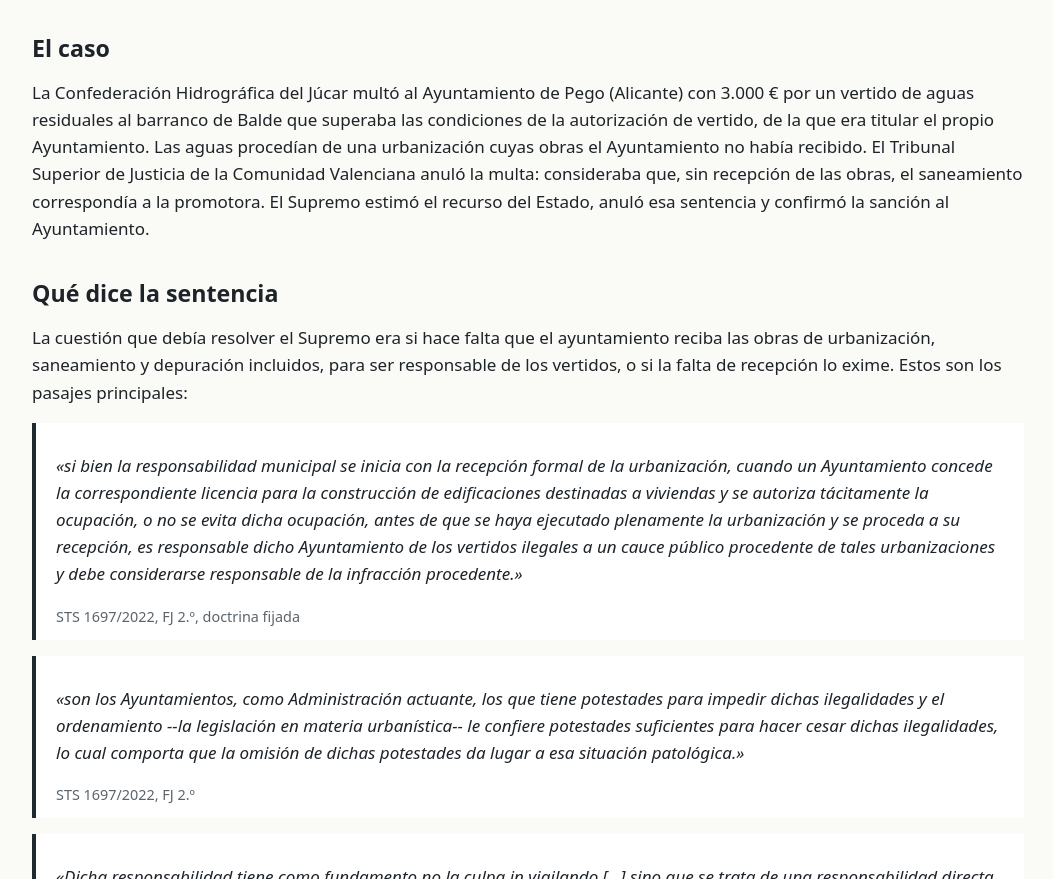
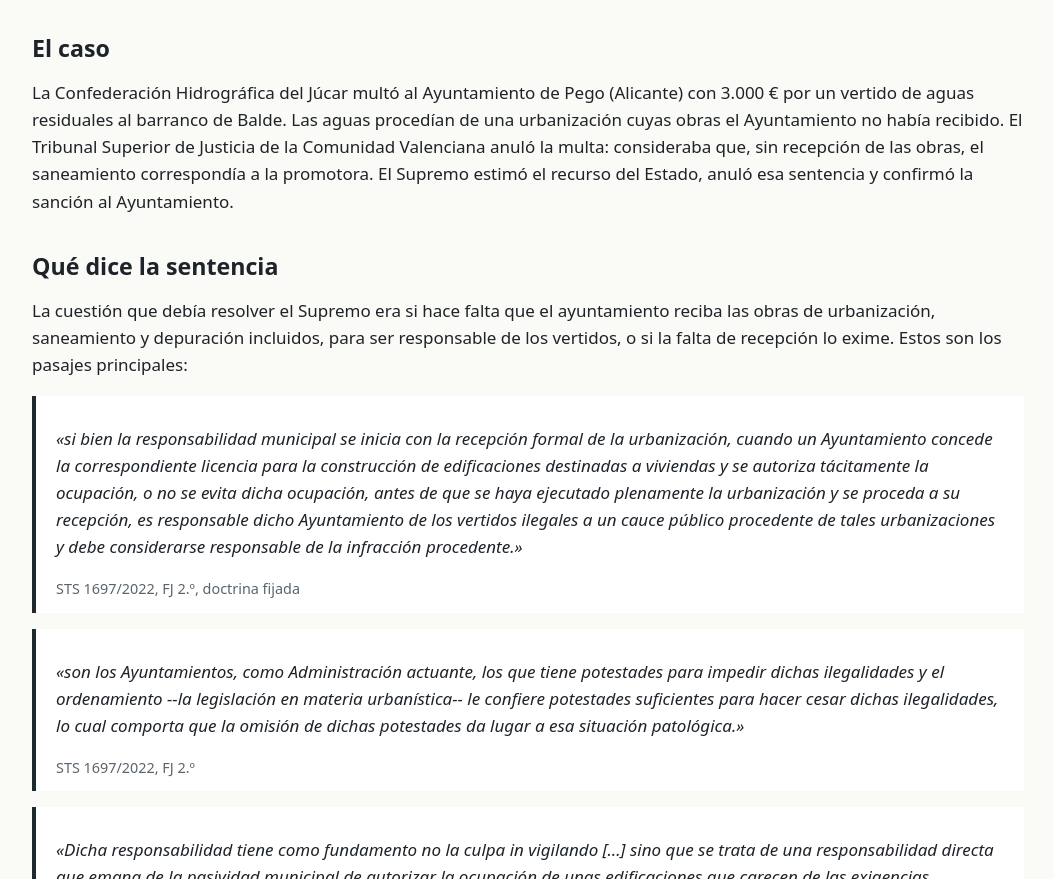
Before and after one commit to luisfdzs/vertidomos, a plain HTML site: page es/sentencia-supremo.html in a window 1280 px wide. Shown: the part 918-1797 px from the top of the page, without its empty margins (112-1165 px from the left). Drawn offline with Linux system fonts and the light colour scheme.

Commit message:
Trim discharge authorization detail from es Supreme Court page

```diff
--- a/es/sentencia-supremo.html
+++ b/es/sentencia-supremo.html
@@ -95,7 +95,7 @@
       <dt>Texto íntegro</dt><dd><a href="https://www.poderjudicial.es/search/AN/openDocument/e6308c5a94198154a0a8778d75e36f0d/20230119" target="_blank" rel="noopener">CENDOJ (Poder Judicial)</a> · <a href="https://www.poderjudicial.es/search/contenidos.action?action=accessToPDF&amp;publicinterface=true&amp;tab=AN&amp;reference=e6308c5a94198154a0a8778d75e36f0d&amp;encode=true&amp;optimize=20230119&amp;databasematch=AN" target="_blank" rel="noopener">PDF</a></dd>
     </dl>
     <h2>El caso</h2>
-    <p>La Confederación Hidrográfica del Júcar multó al Ayuntamiento de Pego (Alicante) con 3.000 € por un vertido de aguas residuales al barranco de Balde que superaba las condiciones de la autorización de vertido, de la que era titular el propio Ayuntamiento. Las aguas procedían de una urbanización cuyas obras el Ayuntamiento no había recibido. El Tribunal Superior de Justicia de la Comunidad Valenciana anuló la multa: consideraba que, sin recepción de las obras, el saneamiento correspondía a la promotora. El Supremo estimó el recurso del Estado, anuló esa sentencia y confirmó la sanción al Ayuntamiento.</p>
+    <p>La Confederación Hidrográfica del Júcar multó al Ayuntamiento de Pego (Alicante) con 3.000 € por un vertido de aguas residuales al barranco de Balde. Las aguas procedían de una urbanización cuyas obras el Ayuntamiento no había recibido. El Tribunal Superior de Justicia de la Comunidad Valenciana anuló la multa: consideraba que, sin recepción de las obras, el saneamiento correspondía a la promotora. El Supremo estimó el recurso del Estado, anuló esa sentencia y confirmó la sanción al Ayuntamiento.</p>
     <h2>Qué dice la sentencia</h2>
     <p>La cuestión que debía resolver el Supremo era si hace falta que el ayuntamiento reciba las obras de urbanización, saneamiento y depuración incluidos, para ser responsable de los vertidos, o si la falta de recepción lo exime. Estos son los pasajes principales:</p>
     <blockquote lang="es">
```
